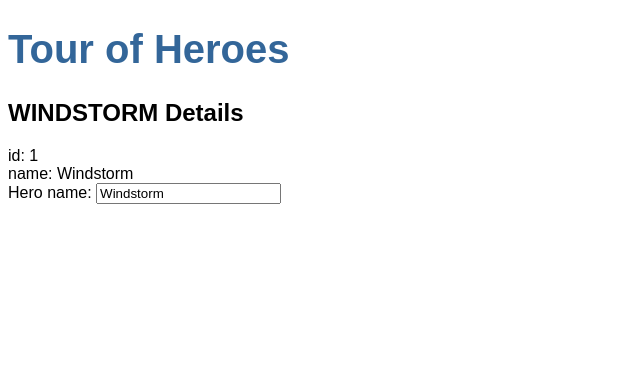
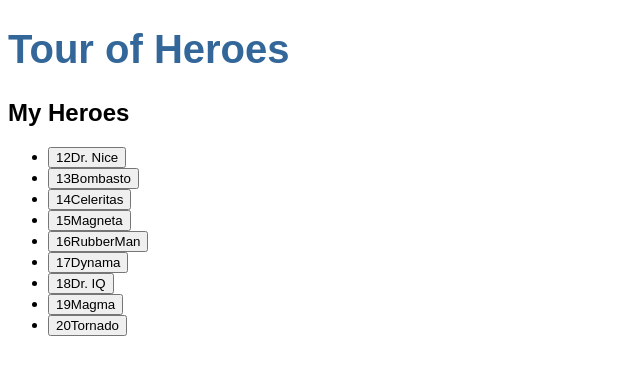
Before and after one commit to k-oketa/footprint, an Angular app in the folder angular-tutorial/angular-tour-of-heroes/: page / in a window 1280 px wide. Shown: the top 374 px of the page, without its empty margins (0-640 px from the left). Built offline with nearby package versions, Linux system fonts and the light colour scheme.

Commit message:
tour-of-heroesの2章を完了

```diff
--- a/angular-tutorial/angular-tour-of-heroes/src/app/heroes/heroes.component.html
+++ b/angular-tutorial/angular-tour-of-heroes/src/app/heroes/heroes.component.html
@@ -1,8 +1,17 @@
-<h2>{{hero.name | uppercase}} Details</h2>
-<div><span>id: </span>{{hero.id}}</div>
-<div><span>name: </span>{{hero.name}}</div>
-
-<div>
-  <label for="name">Hero name: </label>
-  <input id="name" [(ngModel)]="hero.name" placeholder="name">
-</div>
+<h2>My Heroes</h2>
+<ul class="heroes">
+  <li *ngFor="let hero of heroes">
+    <button type="button" (click)="onSelect(hero)" [class.selected]="hero === selectedHero">
+      <span class="badge">{{hero.id}}</span>
+      <span class="badge">{{hero.name}}</span>
+    </button>
+  </li>
+  <div *ngIf="selectedHero">
+    <h2>{{selectedHero.name | uppercase}} Details</h2>
+    <div>id: {{selectedHero.id}}</div>
+    <div>
+      <label for="hero-name">Hero name</label>
+      <input id="hero-name" [(ngModel)]="selectedHero.name" placeholder="name">
+    </div>
+  </div>
+</ul>
--- a/angular-tutorial/angular-tour-of-heroes/src/app/heroes/heroes.component.ts
+++ b/angular-tutorial/angular-tour-of-heroes/src/app/heroes/heroes.component.ts
@@ -1,15 +1,17 @@
 import { Component } from '@angular/core';
+import {HEROES} from "../mock-heroes";
 import {Hero} from "../hero";
 
 @Component({
   selector: 'app-heroes',
   templateUrl: './heroes.component.html',
-  styleUrls: ['./heroes.component.css']
+  styleUrls: ['./heroes.component.css'],
 })
 export class HeroesComponent {
+  heroes = HEROES;
 
-  hero: Hero = {
-    id: 1,
-    name: 'Windstorm'
-  };
+  selectedHero?: Hero;
+  onSelect(hero: Hero): void {
+    this.selectedHero = hero;
+  }
 }
--- /dev/null
+++ b/angular-tutorial/angular-tour-of-heroes/src/app/mock-heroes.ts
@@ -0,0 +1,13 @@
+import { Hero } from './hero';
+
+export const HEROES: Hero[] = [
+  { id: 12, name: 'Dr. Nice' },
+  { id: 13, name: 'Bombasto' },
+  { id: 14, name: 'Celeritas' },
+  { id: 15, name: 'Magneta' },
+  { id: 16, name: 'RubberMan' },
+  { id: 17, name: 'Dynama' },
+  { id: 18, name: 'Dr. IQ' },
+  { id: 19, name: 'Magma' },
+  { id: 20, name: 'Tornado' }
+];
```
